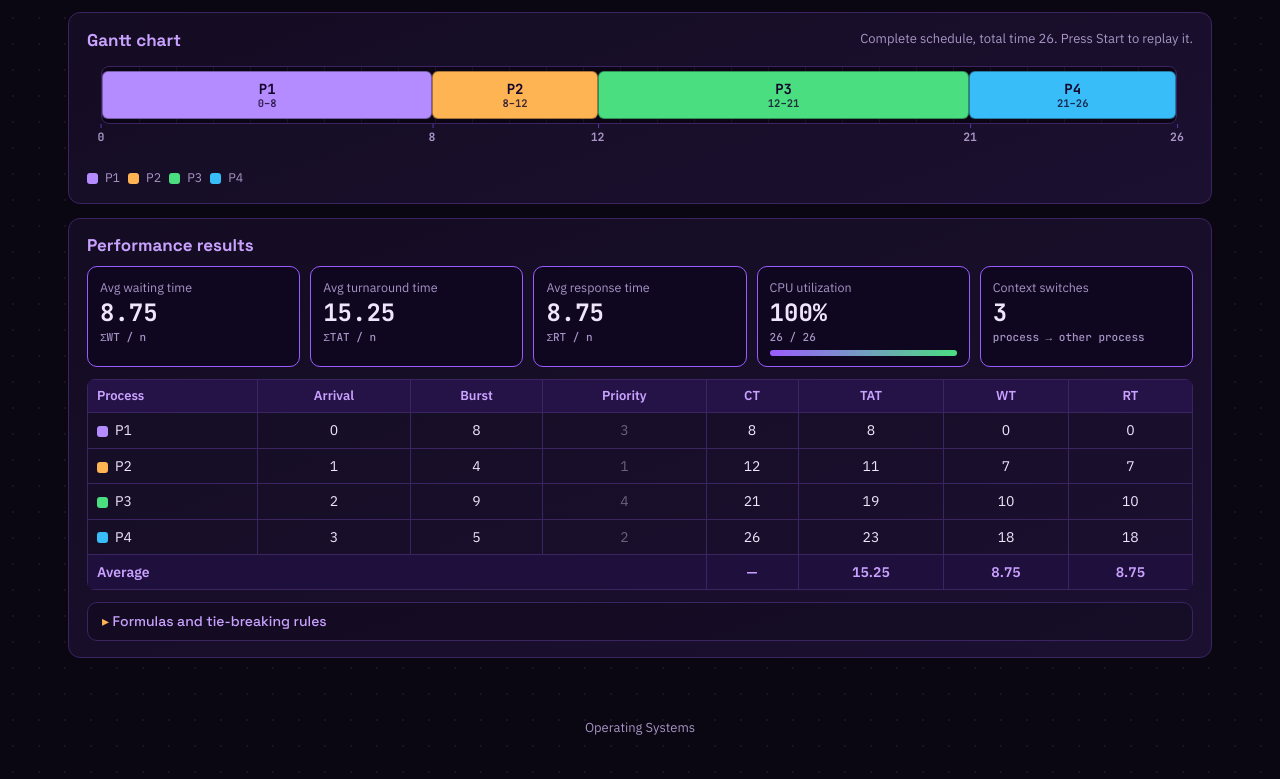
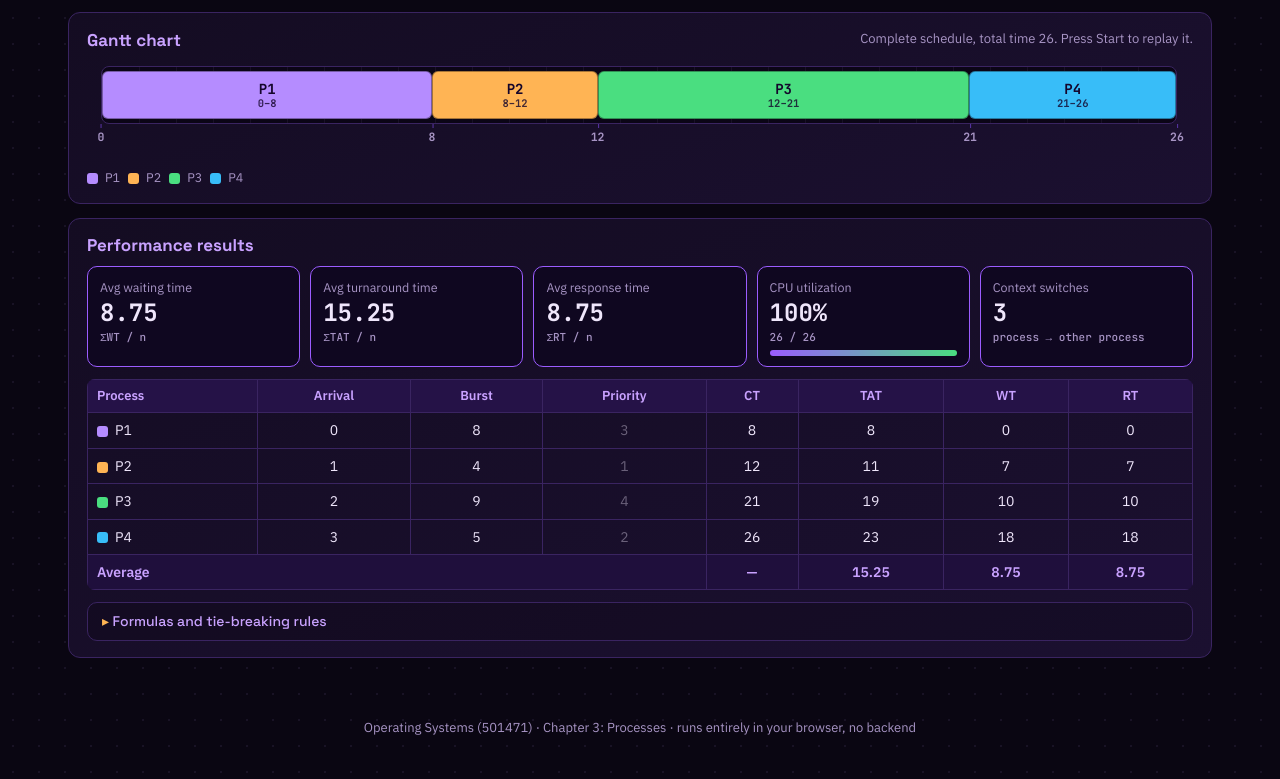
Before and after one commit to alaa-herz05/os-scheduler, a plain HTML site: page index.html in a window 1280 px wide. Shown: the part 905-1684 px from the top of the page. Drawn offline with Linux system fonts and the light colour scheme.

Commit message:
Add files via upload

```diff
--- a/index.html
+++ b/index.html
@@ -242,7 +242,7 @@
 </section>
 
 </main>
-<footer class="wrap" style="text-align:center;color:var(--mut);padding:10px 18px 40px;font-size:13px" data-i="footer">Operating Systems </footer>
+<footer class="wrap" style="text-align:center;color:var(--mut);padding:10px 18px 40px;font-size:13px" data-i="footer">Operating Systems (501471) · Chapter 3: Processes · runs entirely in your browser, no backend</footer>
 
 <script src="js/scheduler.js"></script>
 <script src="js/i18n.js"></script>
```
